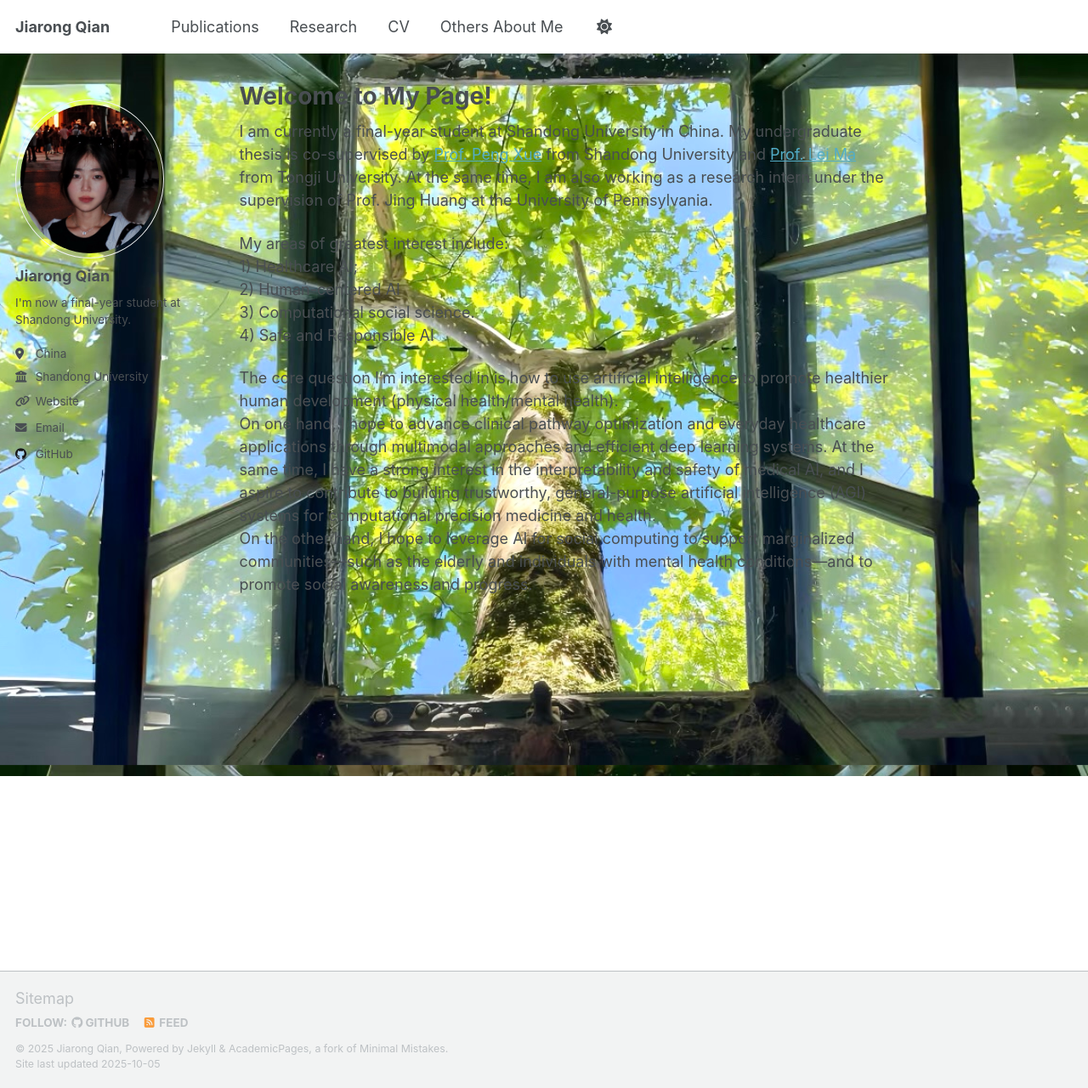
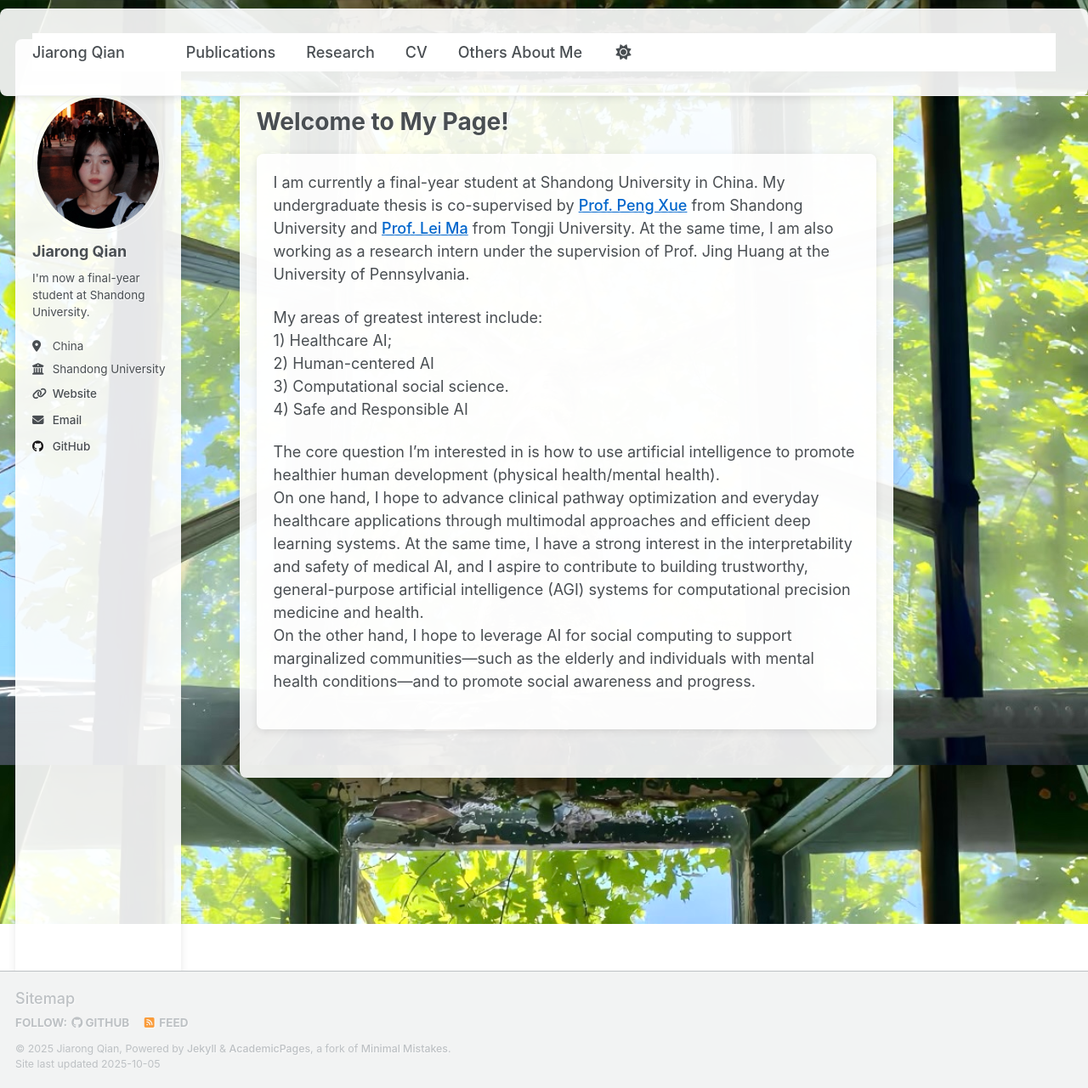
Before and after one commit to JiarongQian/JiarongQian.github.io, a Jekyll site: the page built from _pages/about.md, in a window 1280 px wide and 1280 px high. Shown: the whole window at 85% size. Built offline with Jekyll 4.4.1, drawn with Linux system fonts in a browser that asks for light colours; a script that is not in the unit is left out.

Commit message:
main.scss

```diff
--- a/assets/css/main.scss
+++ b/assets/css/main.scss
@@ -51,7 +51,7 @@ body {
     background-repeat: no-repeat;
 }
 
-/* Optional: Add overlay for better text readability */
+/* Enhanced overlay for better text readability */
 body::before {
     content: '';
     position: fixed;
@@ -59,7 +59,36 @@ body::before {
     left: 0;
     width: 100%;
     height: 100%;
-    background: rgba(255, 255, 255, 0.8); /* Light overlay - adjust opacity as needed */
+    background: rgba(255, 255, 255, 0.6); /* Increased opacity to 60% */
     z-index: -1;
     pointer-events: none;
 }
+
+/* Additional text enhancement */
+.page__content,
+.page__inner-wrap,
+.archive__item,
+.masthead,
+.sidebar {
+    background: rgba(255, 255, 255, 0.9); /* Semi-transparent white background for content areas */
+    border-radius: 8px;
+    padding: 20px;
+    margin: 10px 0;
+    box-shadow: 0 2px 10px rgba(0, 0, 0, 0.1);
+}
+
+/* Ensure text has good contrast */
+h1, h2, h3, h4, h5, h6, p, li, a {
+    text-shadow: 1px 1px 2px rgba(255, 255, 255, 0.8);
+}
+
+/* Make links more visible */
+a {
+    color: #0066cc;
+    font-weight: 500;
+}
+
+a:hover {
+    color: #004499;
+    text-decoration: underline;
+}
```
